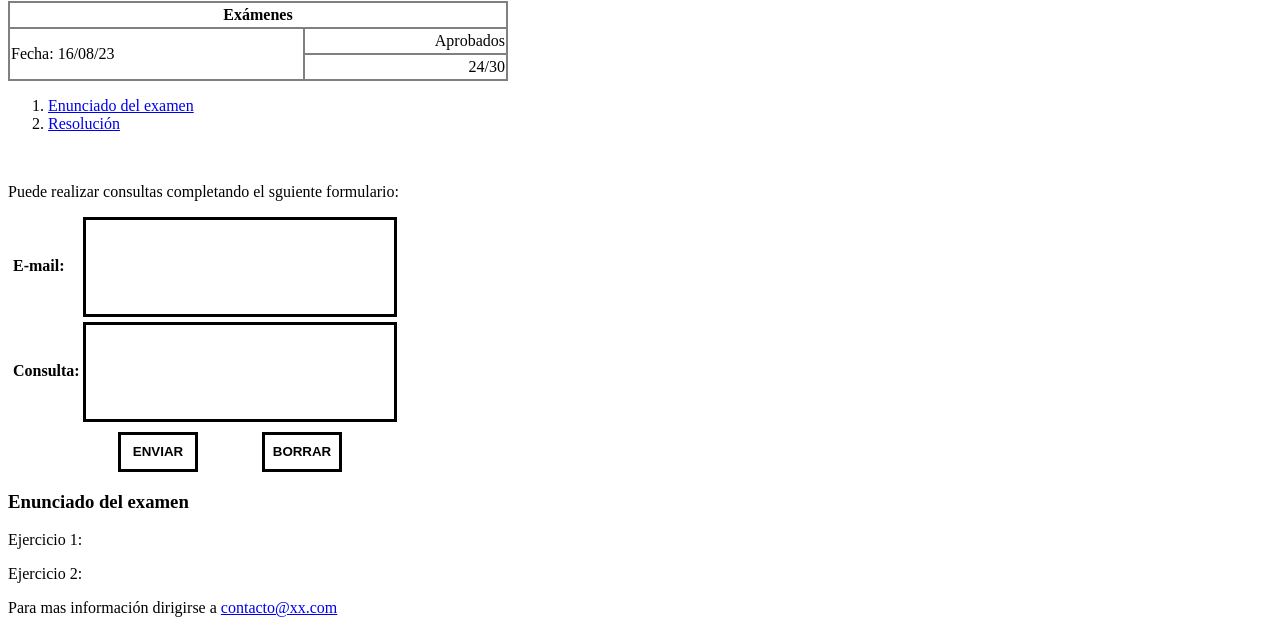
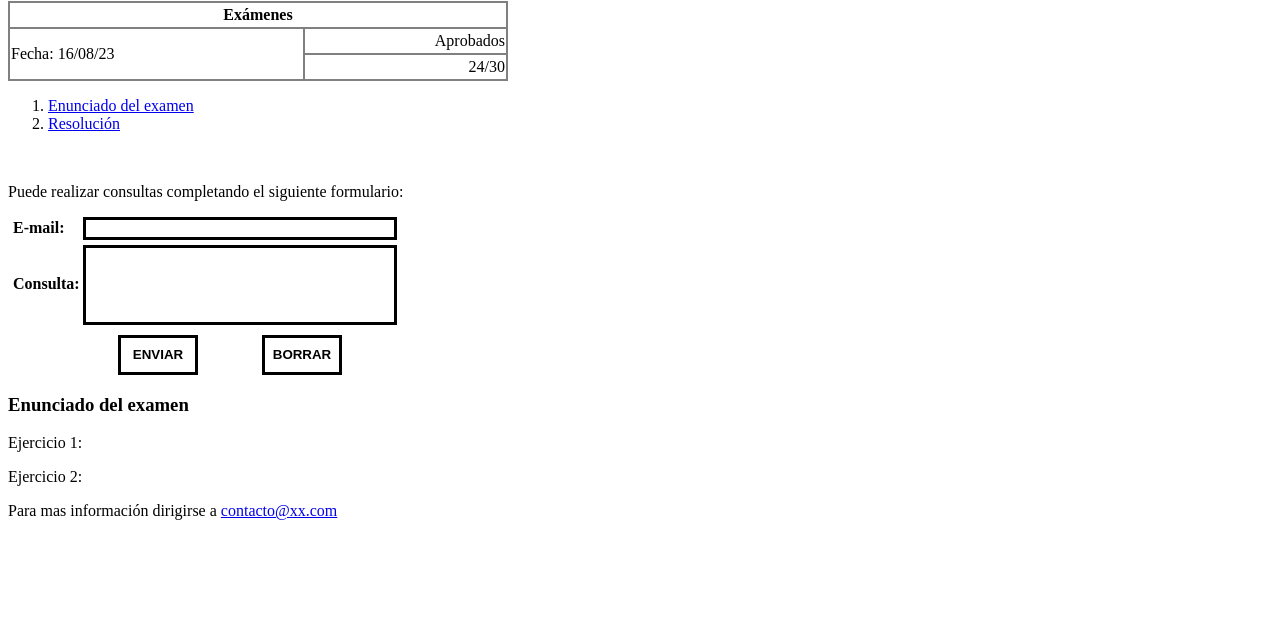
Before and after one commit to maraglianovittorio/Entornos-Graficos, a plain HTML site: page Ej4/Ejercicio4.html in a window 1280 px wide. Shown: the part 177-802 px from the top of the page. Drawn offline with Linux system fonts and the light colour scheme.

Commit message:
modificacion ej 4

```diff
--- a/Ej4/Ejercicio4.html
+++ b/Ej4/Ejercicio4.html
@@ -34,11 +34,11 @@
         <li><a href="pagina_resolucion.html" target="_blank">Resolución</a></li>
     </ol>
     <br>
-    <p>Puede realizar consultas completando el sguiente formulario: </p>
+    <p>Puede realizar consultas completando el siguiente formulario: </p>
 
     <form action="mailto:facundososabianciotto@gmail.com" method="post" enctype="text/plain">
         <div class="form-input">
-            <label><b>E-mail: </b></label><input class="text" type="email" required>
+            <label class="mail"><b>E-mail: </b></label><input  type="email" required>
             </div>
 
         <div class="form-input">
--- a/Ej4/styleEj4.css
+++ b/Ej4/styleEj4.css
@@ -75,6 +75,9 @@ label{
 }
 
 .form-input .text{
-    height: 100px;
+    height: 80px;
     margin:auto;
 }
+.mail{
+    height: 20px;
+}
```
